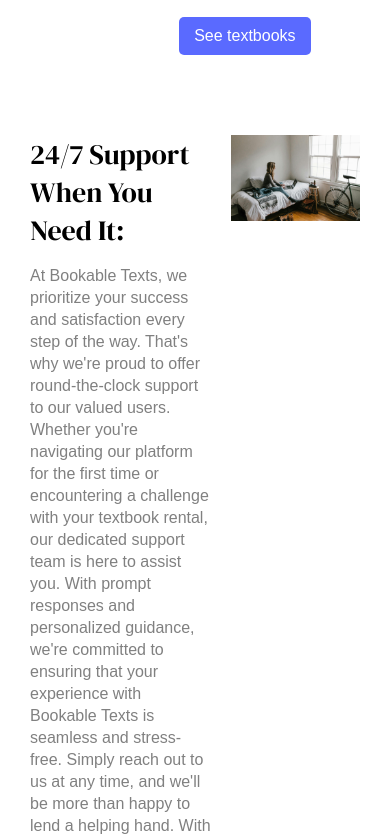
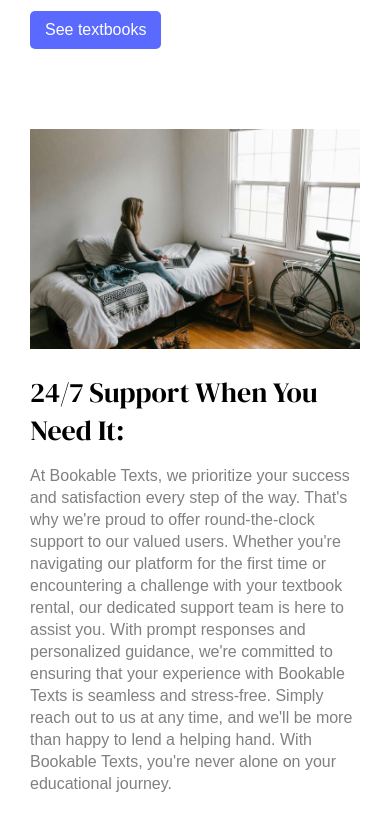
Before and after one commit to Bookable-texts/Bookable-texts, a React (Vite) app: page / in a window 390 px wide. Shown: the part 3243-4082 px from the top of the page. Built offline with nearby package versions, Linux system fonts and the light colour scheme; a web font is replaced by a local one.

Commit message:
Made the grid responsive for all screen sizes

```diff
--- a/src/styles/ui/Grid.css
+++ b/src/styles/ui/Grid.css
@@ -29,3 +29,13 @@
 .grid_right {
     grid-template-columns: 7fr 5fr;
 }
+
+@media screen and (max-width: 700px) {
+    .grid_left, .grid_right {
+        grid-template-columns: 1fr;
+    }
+    .grid_right .content {
+        order: 2;
+    }
+
+}
```
